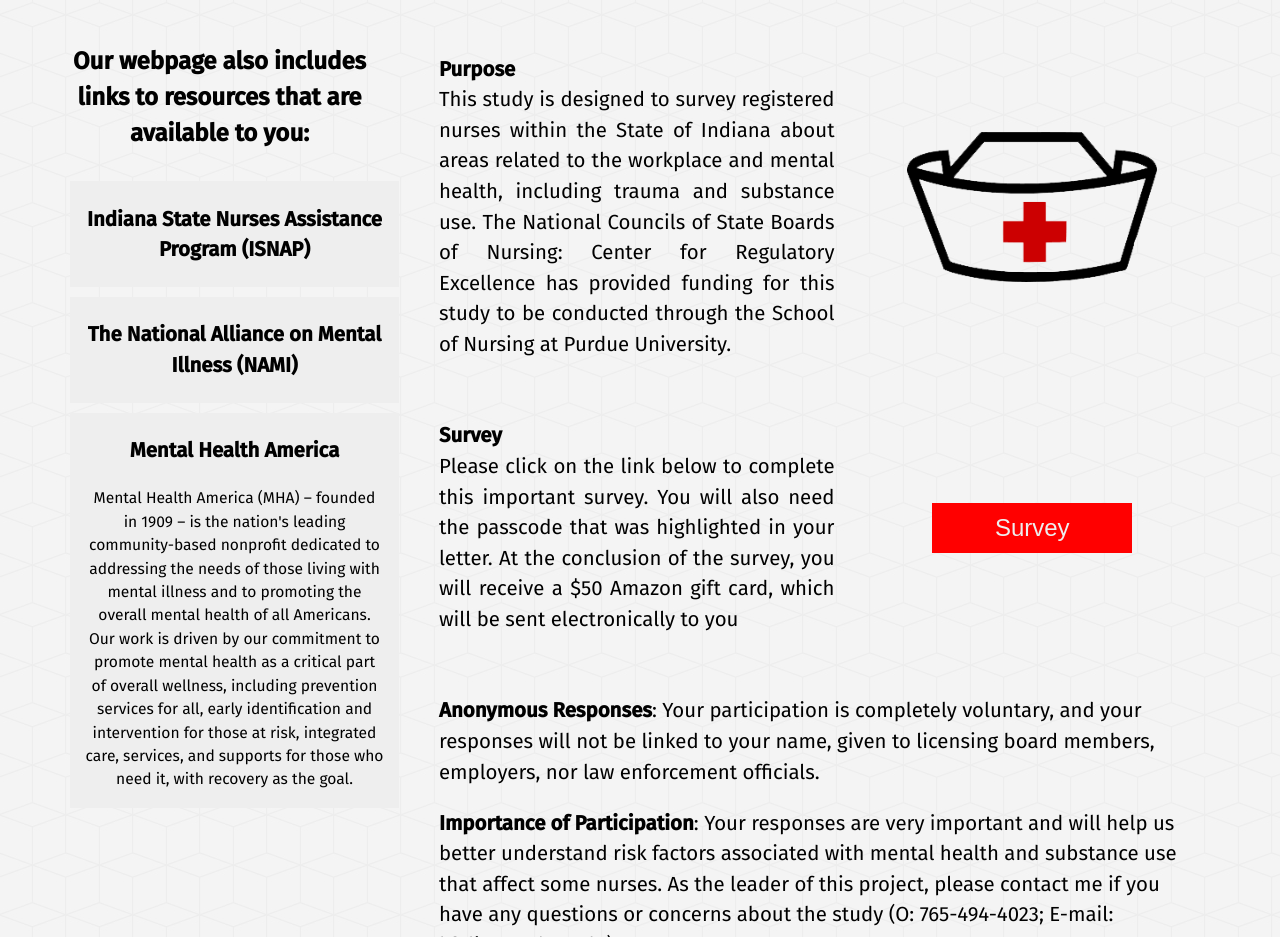
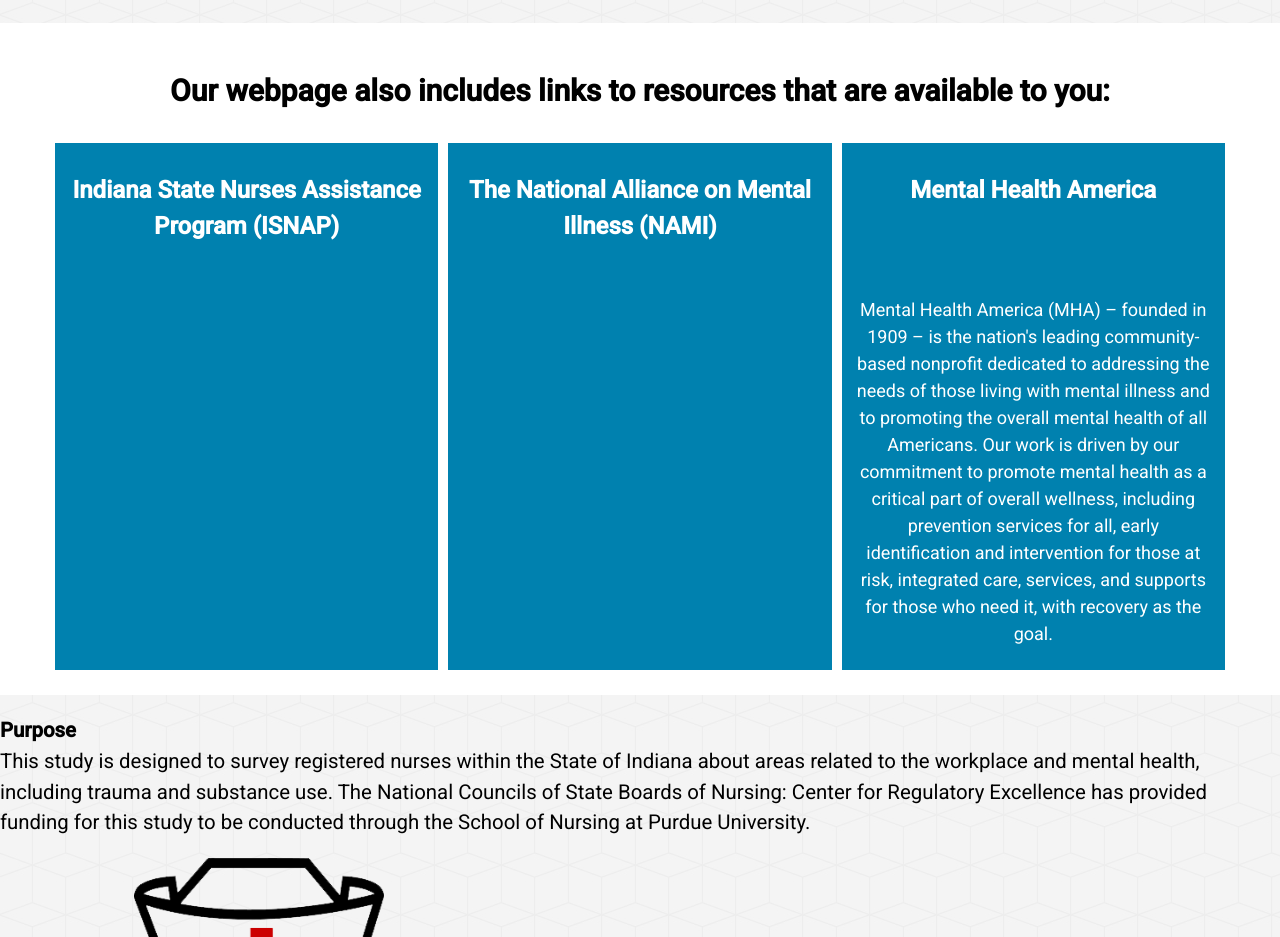
Before and after one commit to vritant24/nursing-website, a website: page layout2.html in a window 1280 px wide. Shown: the part 248-1185 px from the top of the page. Drawn offline with Linux system fonts and the light colour scheme.

Commit message:
added some styling

```diff
--- a/styles/scss/main.scss
+++ b/styles/scss/main.scss
@@ -1,10 +1,10 @@
 @import url('https://fonts.googleapis.com/css?family=Open+Sans:400,700');
-@import url('https://fonts.googleapis.com/css?family=Fira+Sans:400,500');
+@import url('https://fonts.googleapis.com/css?family=Roboto:400,500');
 
 html, body {
     padding: 0;
     margin: 0;
-    font-family: 'Fira Sans', sans-serif;
+    font-family: 'Roboto', sans-serif;
     -webkit-font-smoothing: antialiased;
     -moz-osx-font-smoothing: grayscale;
     font-size: 12px;
@@ -40,6 +40,23 @@
     line-height: calc(2rem * 1.5)
 }
 
+a {
+    text-decoration: none;
+}
+
+a:hover, a:focus {
+    text-decoration: underline;
+}
+
+a:active {
+    text-decoration: none;
+}
+
+.gold-text {
+    color: #c28e0e;
+    font-weight: bold;
+}
+
 .top {
     &-gold {
         background: #c28e0e;
@@ -51,20 +68,25 @@
     }
 }
 
-.purpose {
+.section {
+    &-container {
         width: 950px;
         margin: 0 auto;
         display: flex;
         flex-direction: row;
         justify-content: space-between;
         padding: 10px 0;
+    }
 
     &-content {
-        width: 60%;
-        text-align: justify;
+        width: 70%;
+        // text-align: justify;
     }
+}
+
+.purpose {
     &-image {
-        width: 40%;
+        width: 30%;
         display: flex;
         justify-content: flex-end;
         align-items: center;
@@ -75,53 +97,60 @@
         }
     }
 
+    &-container {
+        .section-content {
+            width: 100%;
+            text-align: center;
+        }
+    }
 }
 
 .survey {
-    width: 950px;
-    margin: 0 auto;
-    display: flex;
-    flex-direction: row;
-    justify-content: space-between;
-    padding: 10px 0;
-
-    &-content {
-        width: 60%;
-        text-align: justify;
-    }
+    background: #fff;
+    padding: 20px 0;
     &-link {
-        width: 40%;
+        width: 30%;
         display: flex;
         justify-content: flex-end;
         align-items: center;
         padding-right: 25px;
         &-btn {
-            background: red;
+            background: #136f63;
             color: #eee;
             font-size: 2rem;
             font-weight: 500;
             border: none;
-            width: 200px;
-            height: 50px;
+            border-radius: 100px;
+            width: 150px;
+            height: 150px;
+            cursor: pointer;
 
             &:hover, &:focus {
-
+                transition: 0.3s;
+                background: #0c4c44;
+                color: #fff;
             }
 
+            &:active {
+                background: #072c27;
+            }
         }
     }
 }
 
 .message {
-    width: 950px;
-    margin: 0 auto;
-    padding: 10px 40px;
-    &-content {
+    &-container {
+        padding: 20px 40px;
+        flex-direction: column;
+    }
+    .section-content {
+        width: 100%;
     }
 }
 
 .resources {
-    padding: 0 50px;
+    background: white;
+    padding: 20px 50px;
     &-content {
         text-align: center;
     }
@@ -137,133 +166,18 @@
             width: 30%;
             padding: 5px 15px;
             // border: solid 1px black;
-            background: #eee;
+            background: #0081af;
             &-head {
                 height: 100px;
                 text-align: center;
+                color: white;
             }
             &-p {
                 font-size: 1.5rem;
                 line-height: calc(1.5rem * 1.5);
                 text-align: center;
+                color: white;
             }
         }
     }
 }
-
-.main {
-    display: flex;
-    width: 100%;
-}
-
-.left {
-    h2 {
-        font-size: 2rem;
-        line-height: calc(2rem * 1.5)
-    }
-    h3 {
-        font-size: 1.7rem;
-        line-height: calc(1.7rem * 1.5)
-    }
-    width: 30%;
-    padding: 0 0 0 50px;
-    .resources {
-        padding: 0 20px;
-        &-content {
-            text-align: center;
-        }
-        &-sections {
-            display: block;
-            // justify-content: space-between;
-            // align-content: center;
-            width: 100%;
-            &-section {
-                // background: #222;
-                // color: #eee;
-                margin: 10px 0;
-                width: 100%;
-                padding: 2px 15px;
-                // border: solid 1px black;
-                background: #eee;
-                &-head {
-                    height: auto;
-                    text-align: center;
-                }
-                &-p {
-                    font-size: 1.3rem;
-                    line-height: calc(1.3rem * 1.5);
-                    text-align: center;
-                }
-            }
-        }
-    }
-}
-.right {
-    width: 70%;
-    padding: 0 50px;
-    .purpose {
-        width: 100%;
-        margin: 0 auto;
-        display: flex;
-        flex-direction: row;
-        justify-content: space-between;
-        padding: 10px 0;
-
-        &-content {
-            width: 50%;
-        }
-        &-image {
-            width: 50%;
-            display: flex;
-            justify-content: center;
-            align-items: center;
-            &-img {
-                display: block;
-                width: 250px;
-                height: 150px;
-            }
-        }
-
-    }
-    .survey {
-        width: 100%;
-        margin: 0 auto;
-        display: flex;
-        flex-direction: row;
-        justify-content: space-between;
-        padding: 10px 0;
-
-        &-content {
-            width: 50%;
-        }
-        &-link {
-            width: 50%;
-            display: flex;
-            justify-content: center;
-            align-items: center;
-            padding-right: 0;
-            &-btn {
-                background: red;
-                color: #eee;
-                font-size: 2rem;
-                font-weight: 500;
-                border: none;
-                width: 200px;
-                height: 50px;
-
-                &:hover, &:focus {
-
-                }
-
-            }
-        }
-    }
-    .message {
-        width: 100%;
-        margin: 0;
-        padding: 10px 0;
-        &-content {
-            padding-right: 30px;
-        }
-    }
-}
```
Also changed, not shown: index.html (+55 -22 lines), styles/css/main.css. Lines whose indentation alone changed are shown as unchanged.
